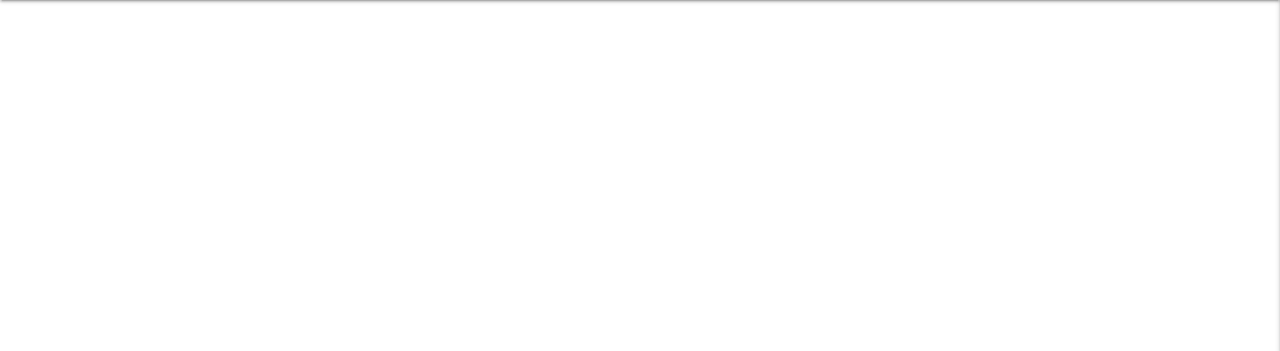
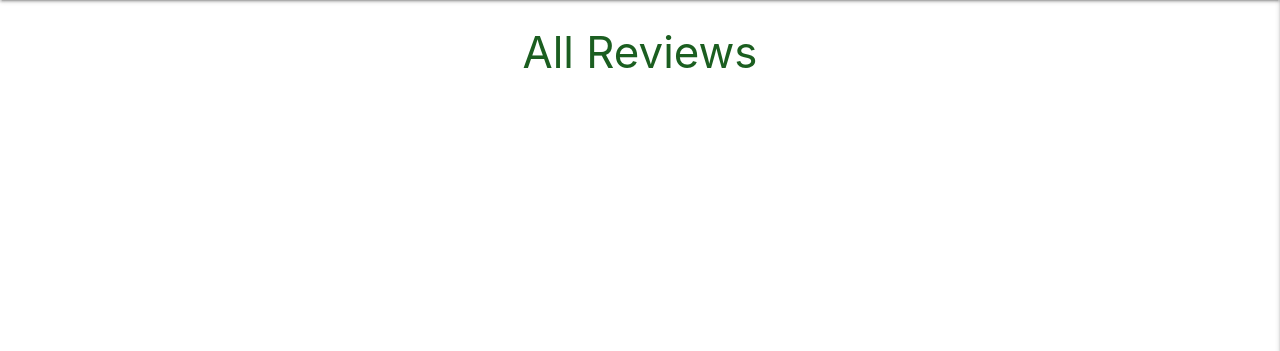
Before and after one commit to mayasharma2110/Bookworm, a Flask app: page /get_reviews in a window 1280 px wide. Shown: the part 69-420 px from the top of the page. Run offline with Flask 2, Linux system fonts and the light colour scheme; the visitor is signed in with stand-in values (Sample User, id 1); data that the repository does not hold is empty; some libraries are stand-ins or nearby versions.

Commit message:
Added header to all reviews (home) page

```diff
--- a/templates/reviews.html
+++ b/templates/reviews.html
@@ -1,5 +1,7 @@
 {% extends "base.html" %}
 {% block content %}
+
+<h3 class="center-align">All Reviews</h3>
 
     <!-- show all genres -->
     {% for genre in genres %}
```
